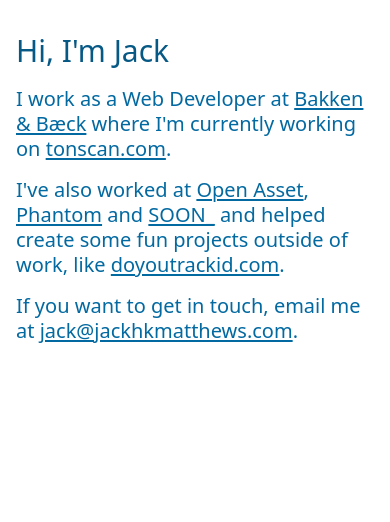
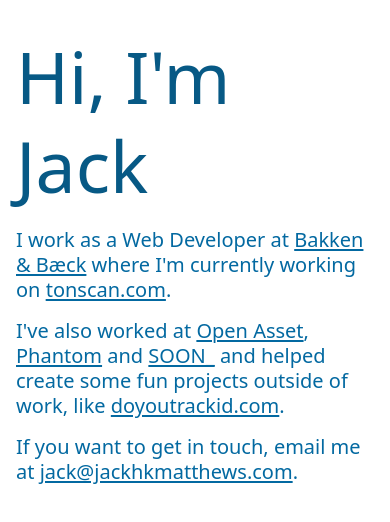
Before and after one commit to jackhkmatthews/personal-website, a Next.js app: page / in a window 390 px wide. Shown: the top 522 px of the page. Built offline with nearby package versions, Linux system fonts and the light colour scheme.

Commit message:
feat(title): responsive text size

```diff
--- a/app/page.tsx
+++ b/app/page.tsx
@@ -4,11 +4,20 @@
 
 export default function Home() {
   return (
-    <main className="p-4 pt-8 md:px-[max(1rem,10vw)] md:py-[max(1rem,20vh)] flex flex-col gap-4 break-words max-w-full [word-break:break-word]">
-      <h1 className={twJoin(textClasses.large, "text-sky-800")}>
+    <main
+      className={twJoin(
+        textClasses.medium,
+        "p-4 pt-8 md:px-[max(1rem,10vw)] md:py-[max(1rem,20vh)] flex flex-col gap-4 break-words [word-break:break-word] @container max-w-[40ch] box-content"
+      )}
+    >
+      <h1
+        className={twJoin(
+          "font-sans leading-tight text-sky-800 text-[max(1.875rem,20cqw)]"
+        )}
+      >
         Hi, I&apos;m Jack
       </h1>
-      <p className={twJoin(textClasses.medium, "text-sky-700 max-w-[40ch]")}>
+      <p className={twJoin(textClasses.medium, "text-sky-700")}>
         I work as a Web Developer at{" "}
         <a
           target="_blank"
@@ -27,7 +36,7 @@
         </a>
         .
       </p>
-      <p className={twJoin(textClasses.medium, "text-sky-700 max-w-[40ch]")}>
+      <p className={twJoin(textClasses.medium, "text-sky-700")}>
         I&apos;ve also worked at{" "}
         <a
           target="_blank"
@@ -62,7 +71,7 @@
         </a>
         .
       </p>
-      <p className={twJoin(textClasses.medium, "text-sky-700 max-w-[40ch]")}>
+      <p className={twJoin(textClasses.medium, "text-sky-700")}>
         If you want to get in touch, email me at{" "}
         <a
           href="mailto:jack@jackhkmatthews.com"
--- a/package.json
+++ b/package.json
@@ -9,6 +9,7 @@
     "lint": "next lint"
   },
   "dependencies": {
+    "@tailwindcss/container-queries": "^0.1.1",
     "next": "14.2.3",
     "react": "^18",
     "react-dom": "^18",
--- a/tailwind.config.ts
+++ b/tailwind.config.ts
@@ -6,15 +6,6 @@
     "./components/**/*.{js,ts,jsx,tsx,mdx}",
     "./app/**/*.{js,ts,jsx,tsx,mdx}",
   ],
-  theme: {
-    extend: {
-      backgroundImage: {
-        "gradient-radial": "radial-gradient(var(--tw-gradient-stops))",
-        "gradient-conic":
-          "conic-gradient(from 180deg at 50% 50%, var(--tw-gradient-stops))",
-      },
-    },
-  },
-  plugins: [],
+  plugins: [require("@tailwindcss/container-queries")],
 };
 export default config;
```
Also changed, not shown: 1 other file (tests, documents, lock files or other folders).
